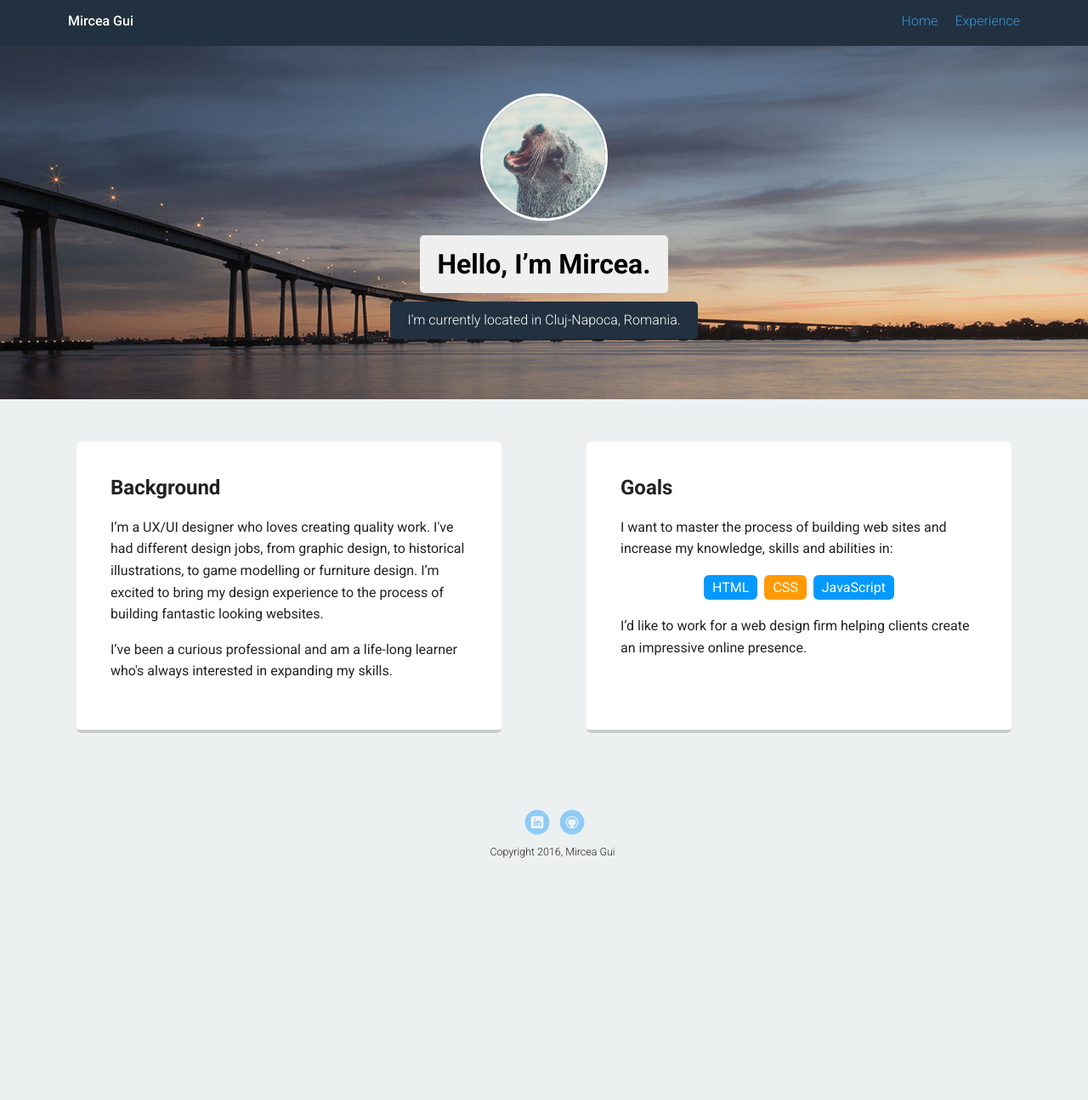
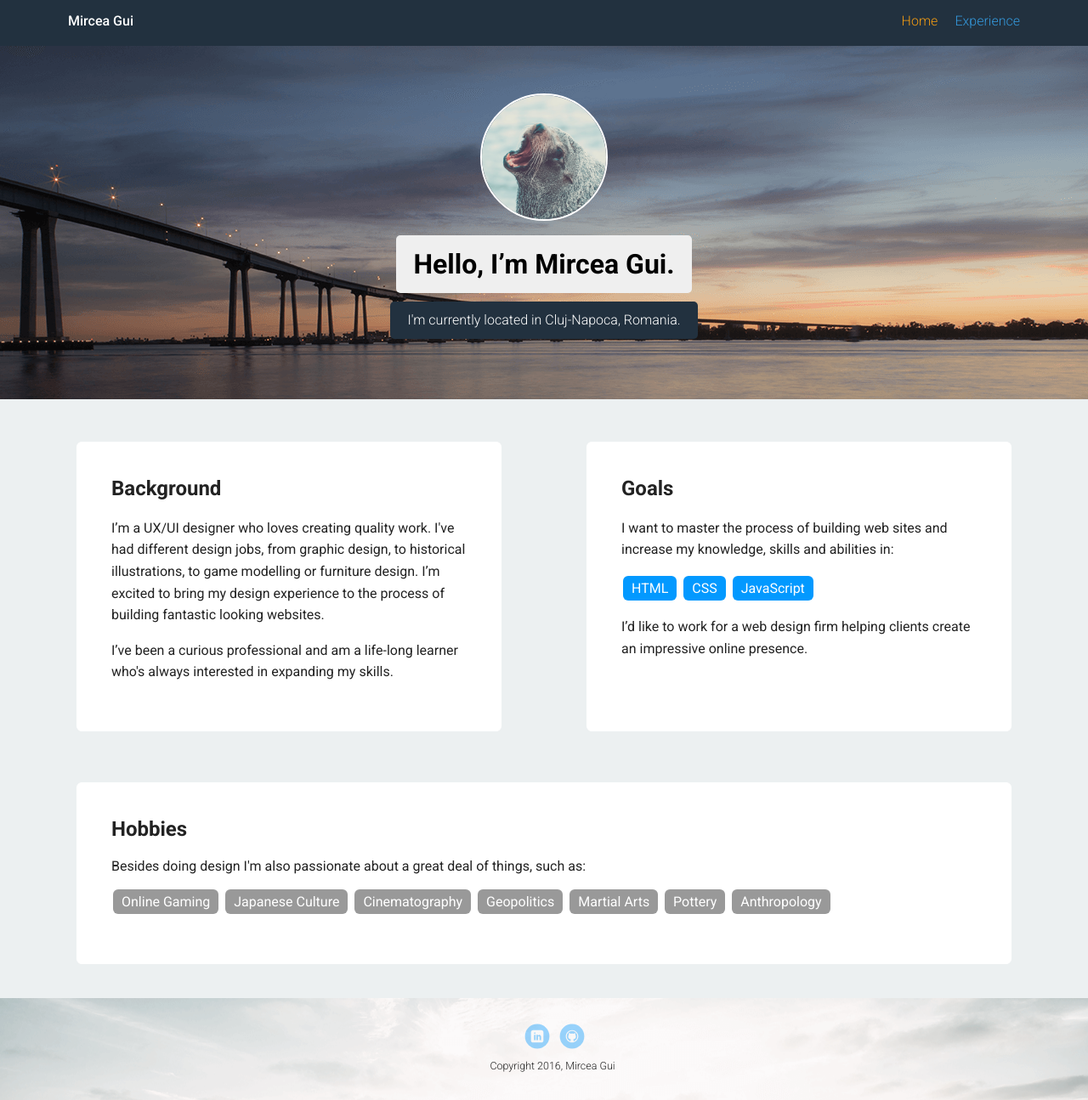
Before and after one commit to mircea-gui/Portfolio, a plain HTML site: page index.html in a window 1280 px wide. Shown: the whole page at 85% size. Before the commit the page ends 1103 px from the top, so only its background shows below. Drawn offline with Linux system fonts and the light colour scheme.

Commit message:
Syntax corrections

```diff
--- a/index.html
+++ b/index.html
@@ -13,14 +13,14 @@
     <div class="main-nav">
         <ul class="nav">
           <li class="name">Mircea Gui</li>
-          <li><a href="index.html">Home</a></li>
+          <li><a href="index.html" class="selected">Home</a></li>
           <li><a href="experience.html">Experience</a></li>
         </ul>
     </div>
 
     <header>
       <img src="images/profile_photo.png" alt="Mircea Gui's profile photo" class="profile-image">
-      <h1 class="tag name">Hello, I’m Mircea.</h1>
+      <h1 class="tag name">Hello, I’m Mircea Gui.</h1>
       <p class="tag location">I'm currently located in Cluj-Napoca, Romania.</p>
     </header>
 
@@ -41,8 +41,21 @@
         </ul>
         <p>I’d like to work for a web design firm helping clients create an impressive online presence.</p>
       </div>
+    </main>
+    <div class="card-wide">
+      <h2>Hobbies</h2>
+      <p>Besides doing design I'm also passionate about a great deal of things, such as:</p>
+      <ul class="skills hobbies">
+        <li>Online Gaming</li>
+        <li>Japanese Culture</li>
+        <li>Cinematography</li>
+        <li>Geopolitics</li>
+        <li>Martial Arts</li>
+        <li>Pottery</li>
+        <li>Anthropology</li>
+      </ul>
+    </div>
 
-    </main>
     <footer>
       <ul>
         <!-- <li><a href="#" class="social twitter">Twitter</a></li> -->
--- a/styles.css
+++ b/styles.css
@@ -60,6 +60,9 @@ a:hover {
 .nav a:hover {
   color: white
 }
+.nav a.selected {
+  color: #F39C12;
+}
 
 header {
   text-align: center;
@@ -75,16 +78,17 @@ header .profile-image {
   margin-top: 50px;
   width: 150px;
   height: 150px;
-  border-radius: 50%;
-  border: 3px solid white;
-  transition: all .5s;
+  border-radius: 100%;
+  border: 2px solid white;
+  transition: all .2s;
 }
 header .profile-image:hover {
-  transform: scale(1.2) rotate(5deg);
+  transform: scale(1.1) rotate(5deg);
+  border: 6px solid #3498DB;
 }
 
-header .tag name {
-  padding-left 20px;
+header .tag .name {
+  padding-left: 20px;
   padding-right: 20px;
 }
 .tag {
@@ -95,10 +99,15 @@ header .tag name {
   display: table;
   margin: 10px auto;
 }
+.exp {
+  margin-top: 160px;
+  font-weight: 400;
+}
 .location {
   background-color: #22313F;
   color: white;
   font-weight: 300;
+  /*background-color: rgba(0, 0, 0, 0.7);*/
 }
 .card {
   margin: 30px;
@@ -106,37 +115,60 @@ header .tag name {
   max-width: 500px;
   text-align: left;
   background: #fff;
-  border-bottom: 4px solid #ccc;
+  border: 1px solid white;
+  border-radius: 6px;
+  transition: all .5s;
+}
+.card-wide {
+  clear: both;
+  max-width: 1100px;
+  margin: 30px auto 0;
+  padding: 20px 40px 40px;
+  text-align: left;
+  background: #fff;
+  border: 1px solid white;
   border-radius: 6px;
   transition: all .5s;
 }
 .card:hover {
-  border-color: #ff99ff;
+  /* border-color: #4183D7; */
+  transition: all .5s;
+  border: 1px solid #0399ff;
 }
 
 ul.skills {
   padding: 0;
-  text-align: center;
+  text-align: left;
 }
 
 .skills li {
   border-radius: 6px;
   display: inline-block;
-  background: #ff9904;
+  background: #0399ff;
   color: white;
   padding: 5px 10px;
   margin: 2px;
 }
 
-.skills li:nth-child(odd) {
-  background: #0399ff;
+.hobbies li {
+  background: #999;
 }
 
+
+/*.skills li:nth-child(odd) {
+  background: #0399ff;
+} */
+
 footer {
+  background: url('images/footer_photo.png') no-repeat top center ;
+  background-size: cover;
+  overflow: hidden;
   width: 100%;
-  min-height: 30px;
-  padding: 20px 0 40px 20px;
-}
+  min-height: 50px;
+  padding: 30px 0 20px 20px;
+  /*background-color: #DADFE1;*/
+
+  }
 
 footer .copyright {
   top: -8px;
@@ -212,8 +244,8 @@ a.social:hover {
 
   footer {
     font-size: 1.3em;
-    max-width: 1200px;
-    margin: 40px auto;
+    /*max-width: 1200px;*/
+    margin: 40px auto 0;
   }
 
 }
```
Also changed, not shown: experience.html (+32 -2 lines), images/footer_photo.png (added).
